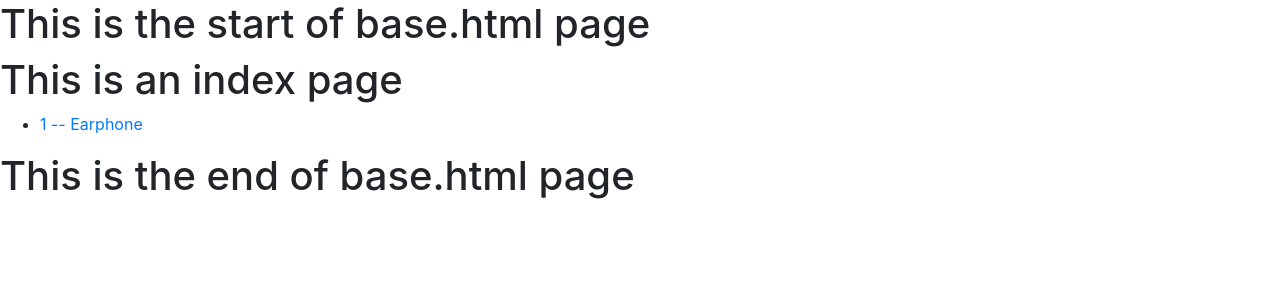
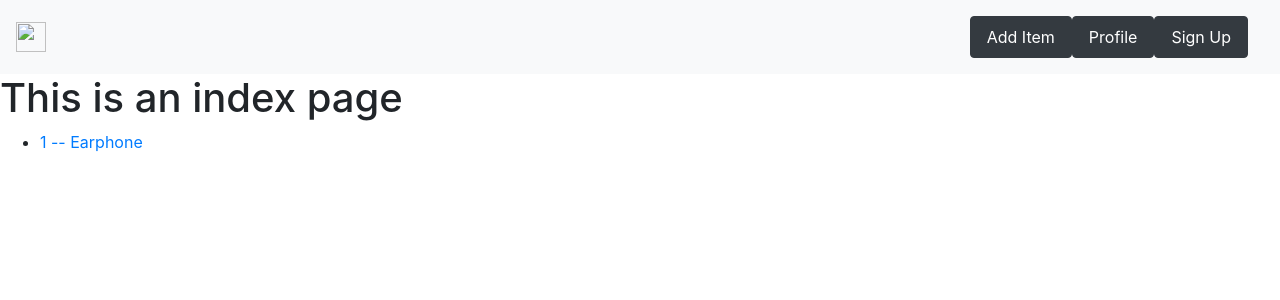
Before and after one commit to HarshThale/Ecom_Django_Project, a Django app: page /products/home/ in a window 1280 px wide. Shown: the top 300 px of the page. Run offline with Django 4.2, Linux system fonts and the light colour scheme; data comes from the database, SQL or seed files in the repository.

Commit message:
commit:25

```diff
--- a/mysite/products/templates/products/base.html
+++ b/mysite/products/templates/products/base.html
@@ -11,11 +11,29 @@
     <script src="https://cdn.jsdelivr.net/npm/bootstrap@4.3.1/dist/js/bootstrap.min.js" integrity="sha384-JjSmVgyd0p3pXB1rRibZUAYoIIy6OrQ6VrjIEaFf/nJGzIxFDsf4x0xIM+B07jRM" crossorigin="anonymous"></script>
 </head>
 <body>
-    <h1>This is the start of base.html page</h1>
+    <nav class="navbar navbar-light bg-light">
+        <a class="navbar-brand" href="#">
+            <img src="" width="30" height="30" class="d-inline-block align-top" alt="">
+        </a>
+
+        <div class="navbar">
+            <a href="#" class="nav-item nav-link btn btn-dark">
+                Add Item
+            </a>
+
+            <a href="#" class="nav-item nav-link btn btn-dark">
+                Profile
+            </a>
+
+            <a href="#" class="nav-item nav-link btn btn-dark">
+                Sign Up
+            </a>
+        </div>
+    </nav>
 
     {% block body %}
     {% endblock %}
 
-    <h1>This is the end of base.html page</h1>
+
 </body>
 </html>
```
